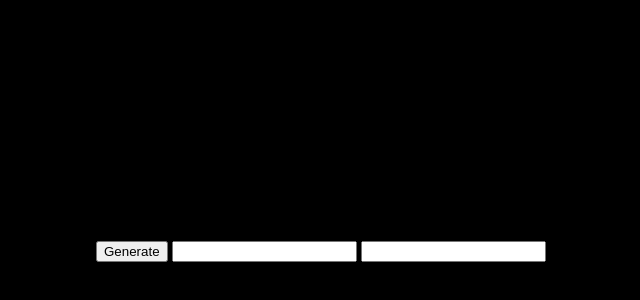
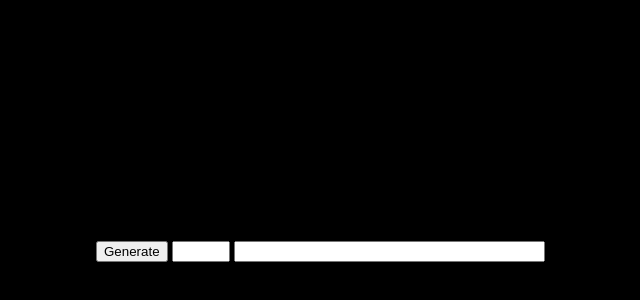
Before and after one commit to Ckandyckainz/PixelatedGradientThing, a plain HTML site: page index.html in a window 1280 px wide. Shown: the part 472-772 px from the top of the page, 636-1276 px from the left. Drawn offline with Linux system fonts and the light colour scheme.

Commit message:
Fixed width

```diff
--- a/index.html
+++ b/index.html
@@ -5,6 +5,12 @@
         <style>
             body{
                 background:black;
+            }
+            #cisinput {
+                width: 24%;
+            }
+            #pixelinput {
+                width: 4%;
             }
         </style>
     </head>
```
